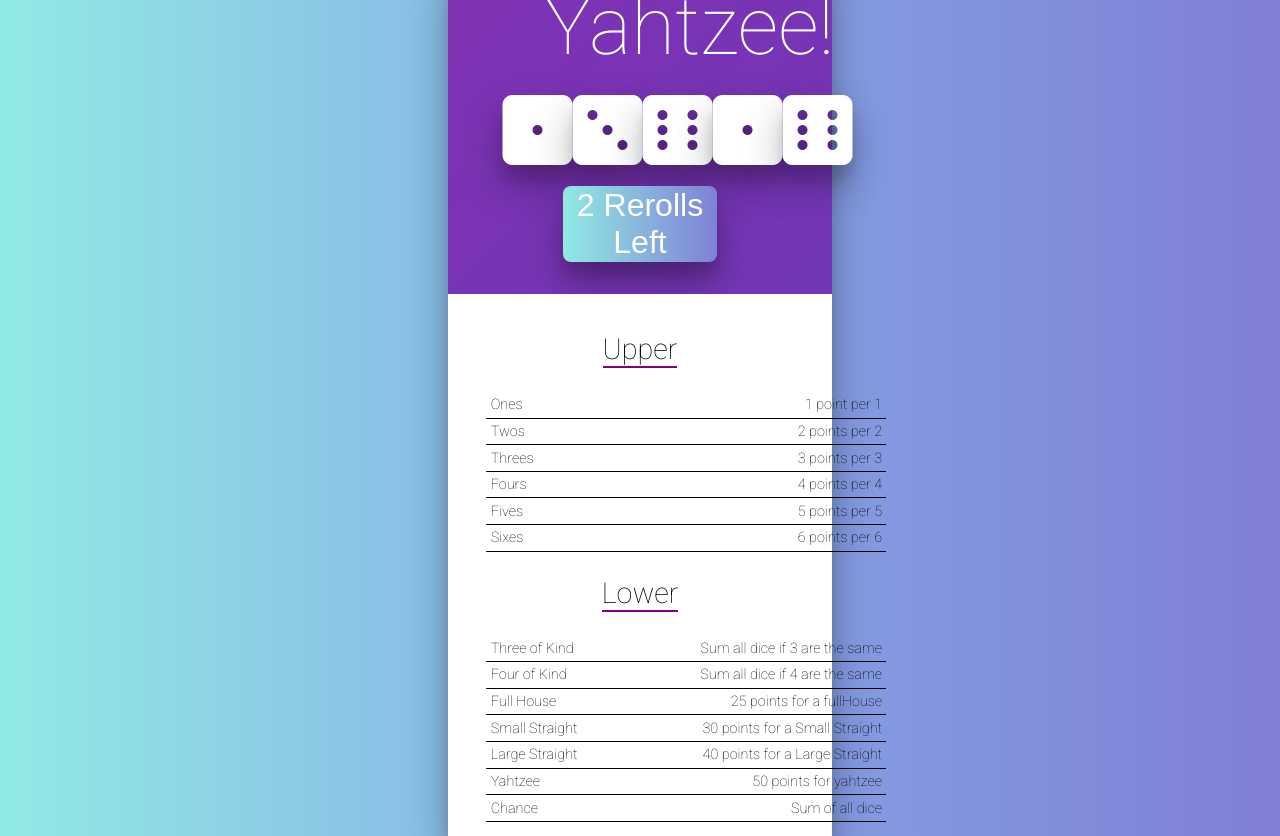
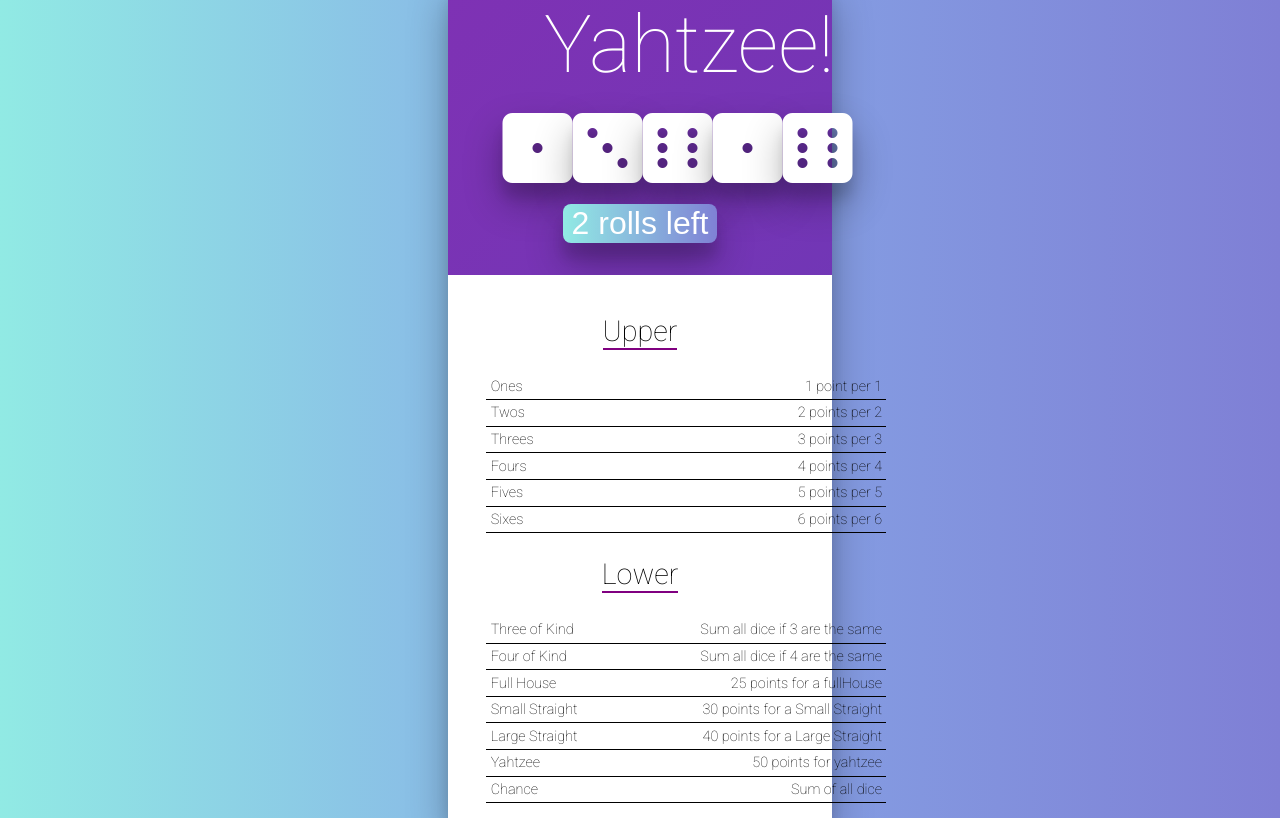
Before and after one commit to JosueJMartinez/react-yahtzee, a React (Create React App) app: page / in a window 1280 px wide. Built offline with nearby package versions, Linux system fonts and the light colour scheme.

Commit message:
updated giving messages on buttons

```diff
--- a/src/js/components/Game.jsx
+++ b/src/js/components/Game.jsx
@@ -92,6 +92,14 @@
 		}
 	}
 
+	buttonValue = () => {
+		if (this.state.isRolling) return 'Rolling...';
+		let button = `${this.state.rollsLeft}`;
+		if (this.state.rollsLeft > 1) return `${button} rolls left`;
+		if (this.state.rollsLeft > 0) return `${button} roll left`;
+		return '0 rolls left';
+	};
+
 	render() {
 		return (
 			<div className="Game">
@@ -114,7 +122,7 @@
 								}
 								onClick={this.animateRoll}
 							>
-								{this.state.rollsLeft} Rerolls Left
+								{this.buttonValue()}
 							</button>
 						</div>
 					</section>
```
